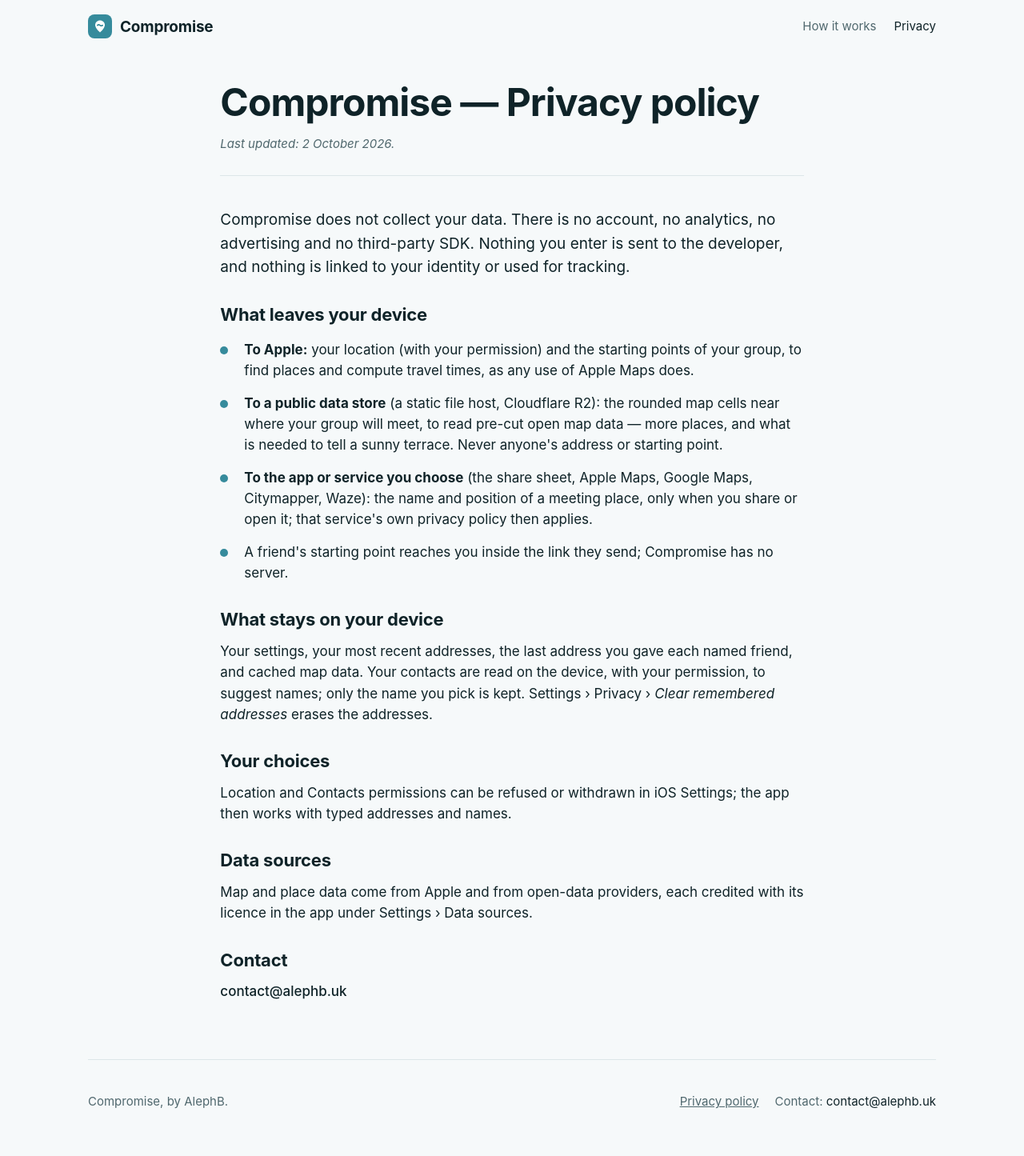
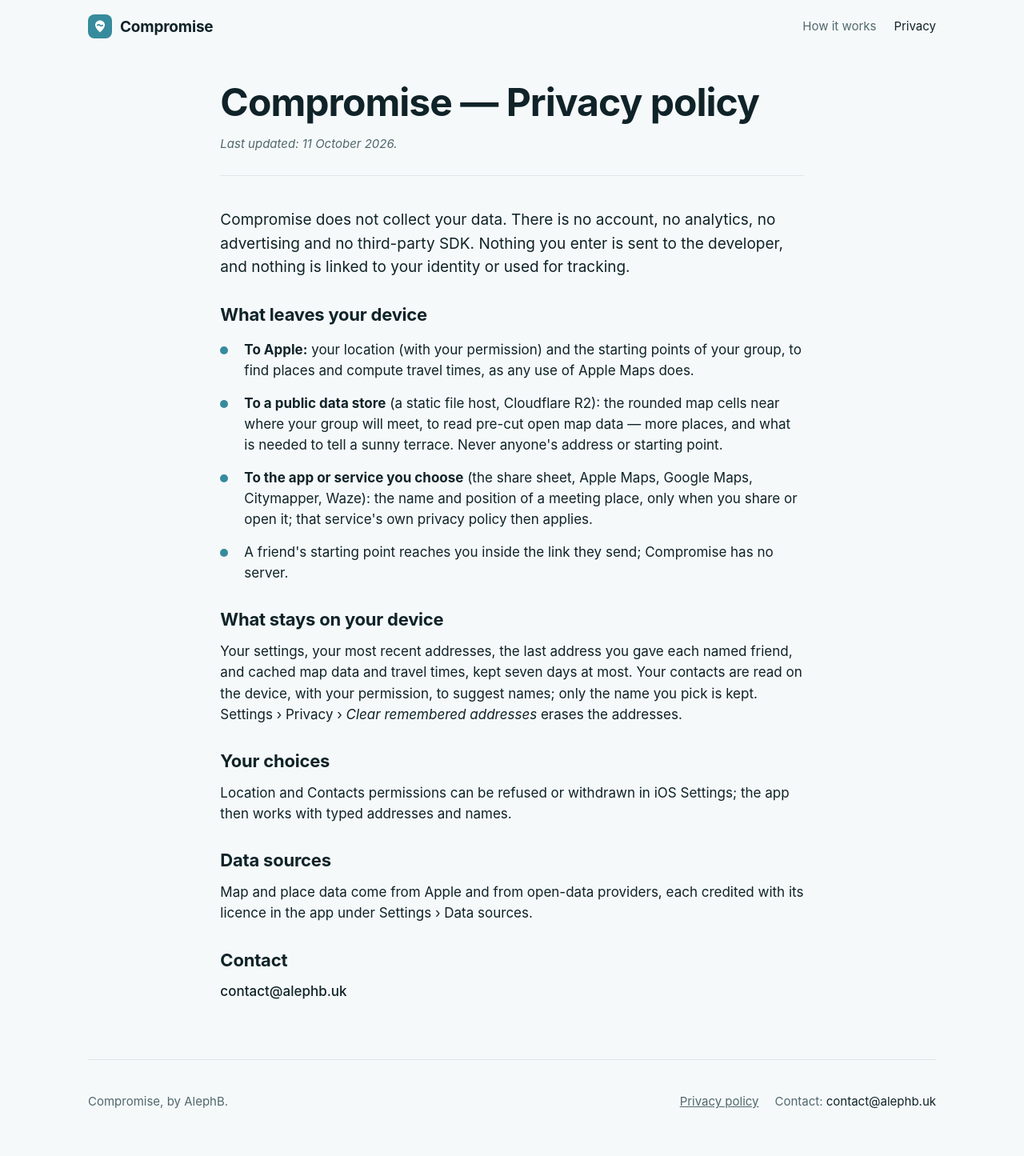
Before and after one commit to Techneb/compromise-site, a Jekyll site: the page privacy.html, which Jekyll copies as it is, in a window 1280 px wide. Shown: the whole page at 80% size. Built offline with Jekyll 4.4.1, drawn with Linux system fonts in a browser that asks for light colours.

Commit message:
Privacy: travel times kept seven days at most (owner, 2026-10-11)
Co-Authored-By: Claude Opus 5.5 <noreply@anthropic.com>
Claude-Session: https://claude.ai/code/session_01VDu8HYzwqWA4oeXGS3m9Xc

```diff
--- a/privacy.html
+++ b/privacy.html
@@ -75,7 +75,7 @@ footer a { color: var(--muted); }
   <main>
     <header>
       <h1>Compromise — Privacy policy</h1>
-      <p class="updated"><em>Last updated: 2 October 2026.</em></p>
+      <p class="updated"><em>Last updated: 11 October 2026.</em></p>
     </header>
 
     <section>
@@ -105,7 +105,7 @@ footer a { color: var(--muted); }
     <section aria-labelledby="stays">
       <h2 id="stays">What stays on your device</h2>
       <p>Your settings, your most recent addresses, the last address you gave
-      each named friend, and cached map data. Your contacts are read on the
+      each named friend, and cached map data and travel times, kept seven days at most. Your contacts are read on the
       device, with your permission, to suggest names; only the name you pick
       is kept. Settings › Privacy › <em>Clear remembered addresses</em> erases the
       addresses.</p>
```
